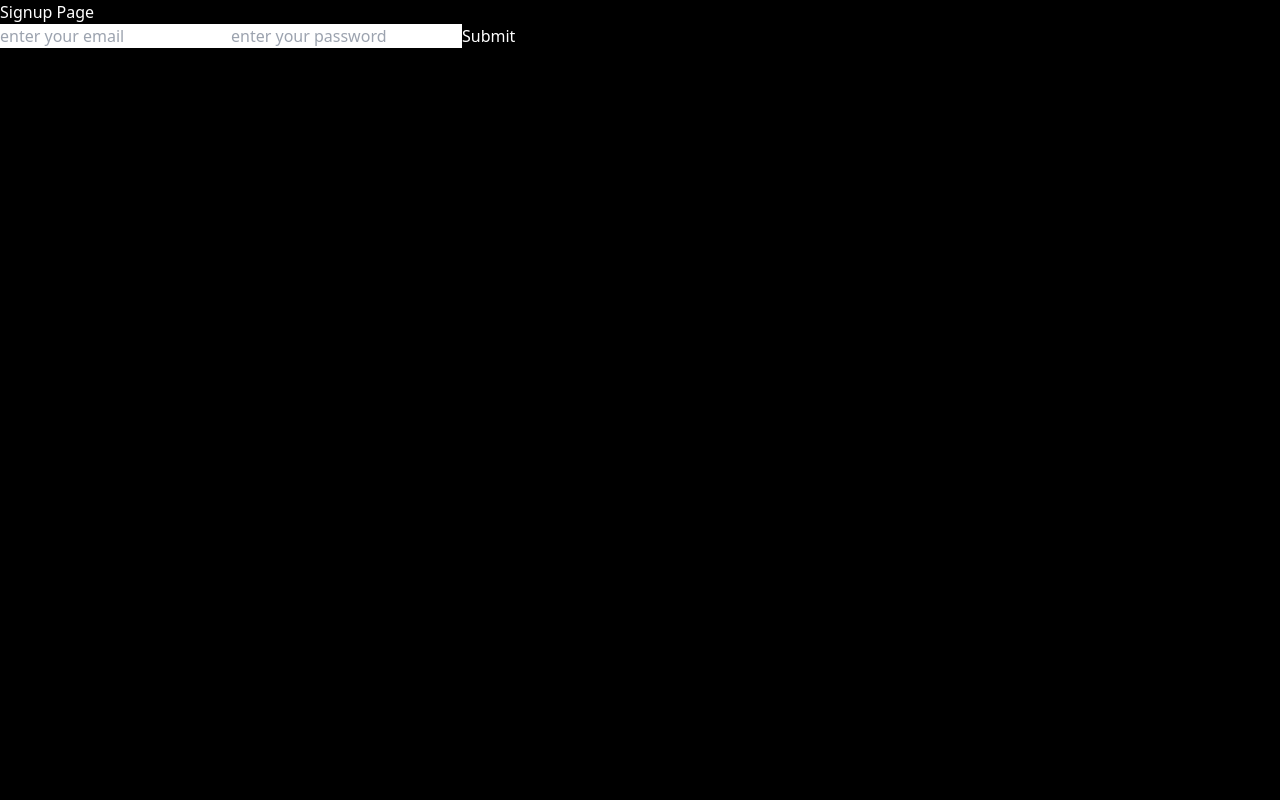
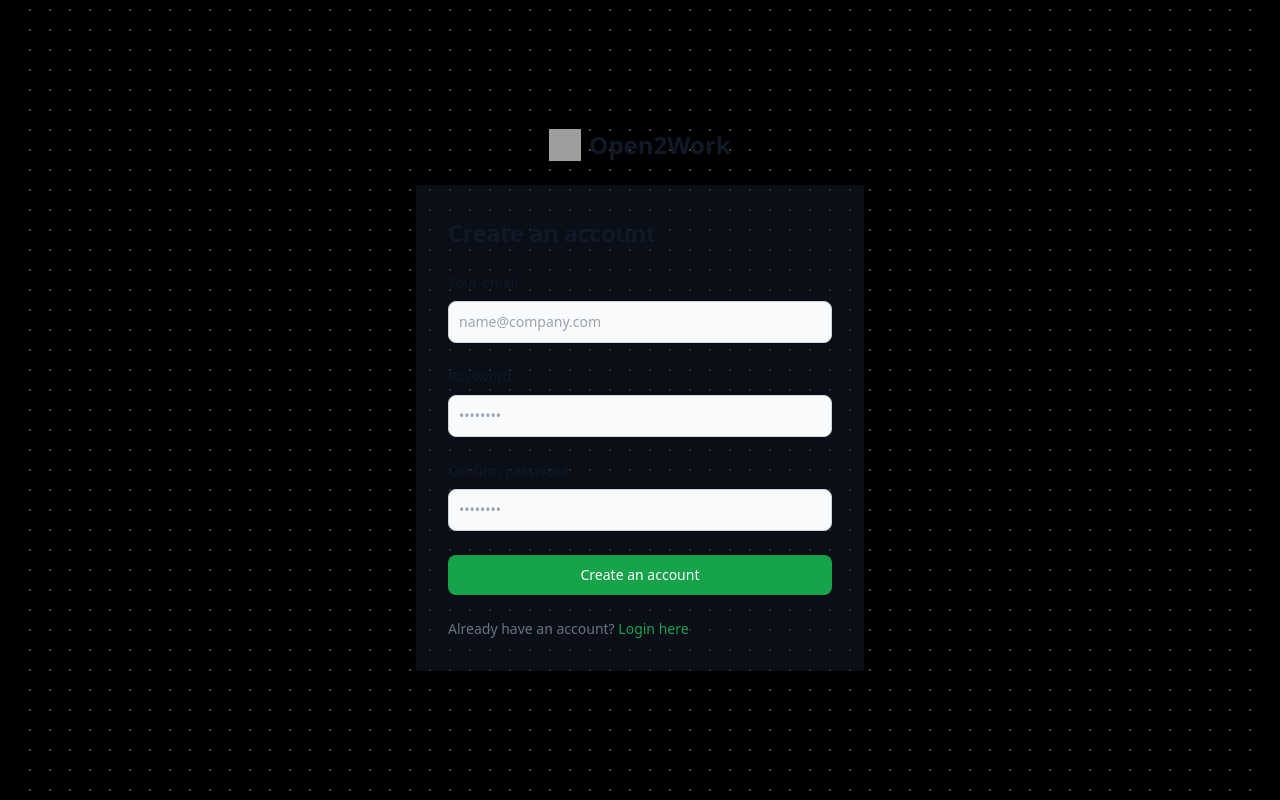
Before and after one commit to krgtm05/open2work, a React (Vite) app in the folder Client/: page /signup in a window 1280 px wide. Built offline with nearby package versions, Linux system fonts and the light colour scheme; sample sign-in values are in the browser's storage; grey boxes are pictures that could not be loaded.

Commit message:
Signup and Login Page UI Completed

```diff
--- a/Client/src/Components/Login/Login.jsx
+++ b/Client/src/Components/Login/Login.jsx
@@ -1,11 +1,12 @@
 import { useState } from "react";
 import axios from "axios";
-import { useNavigate } from "react-router-dom";
+import { useNavigate, Link } from "react-router-dom";
 
 export default function Login() {
   const [email, setEmail] = useState("");
   const [password, setPassword] = useState("");
   const navigate = useNavigate();
+  const isFormValid = email.trim() !== "" && password.trim() !== "";
 
   async function handleOnLoginSubmit() {
     try {
@@ -15,31 +16,86 @@
       });
       localStorage.setItem("token", res.data.token);
       navigate("/feed");
-    } catch{
-      alert("User Not Found");
+    } catch {
+      alert("User Not Found or Invalid Credentials");
       //   console.error("Login failed", error);
     }
   }
   return (
-    <>
-      <h3>Login Page</h3>
+    <section className='bg-dots container'>
+      <div className='flex flex-col items-center justify-center px-6 py-8 mx-auto md:h-screen lg:py-0'>
+        <a
+          href='#'
+          className='flex items-center mb-6 text-2xl font-semibold text-gray-900 dark:text-white'
+        >
+          <img
+            className='w-8 h-8 mr-2'
+            src='https://flowbite.s3.amazonaws.com/blocks/marketing-ui/logo.svg'
+            alt='logo'
+          />
+          Open2Work
+        </a>
+        <div className='w-full bg-gray-900/60 rounded-lg shadow md:mt-0 sm:max-w-md xl:p-0 '>
+          <div className='p-6 space-y-4 md:space-y-6 sm:p-8'>
+            <h1 className='text-xl font-bold leading-tight tracking-tight text-gray-900 md:text-2xl dark:text-white'>
+              Login to continue
+            </h1>
+            <div>
+              <label
+                htmlFor='email'
+                className='block mb-2 text-sm font-medium text-gray-900 dark:text-white'
+              >
+                Your email
+              </label>
               <input
-        type='text'
-        placeholder='enter your email'
+                type='email'
                 name='email'
+                id='email'
+                className='bg-gray-50 border border-gray-300 text-gray-900 text-sm rounded-lg focus:ring-primary-600 focus:border-primary-600 block w-full p-2.5 dark:bg-gray-700 dark:border-gray-600 dark:placeholder-gray-400 dark:text-white dark:focus:ring-blue-500 dark:focus:border-blue-500'
+                placeholder='name@company.com'
+                required
                 value={email}
                 onChange={(e) => setEmail(e.target.value)}
-      ></input>
+              />
+            </div>
+            <div>
+              <label
+                htmlFor='password'
+                className='block mb-2 text-sm font-medium text-gray-900 dark:text-white'
+              >
+                Password
+              </label>
               <input
-        type='text'
-        placeholder='enter your password'
-        name='email'
+                type='password'
+                name='password'
+                id='password'
+                placeholder='••••••••'
+                className='bg-gray-50 border border-gray-300 text-gray-900 text-sm rounded-lg focus:ring-primary-600 focus:border-primary-600 block w-full p-2.5 dark:bg-gray-700 dark:border-gray-600 dark:placeholder-gray-400 dark:text-white dark:focus:ring-blue-500 dark:focus:border-blue-500'
+                required
                 value={password}
                 onChange={(e) => setPassword(e.target.value)}
-      ></input>
-      <button onClick={handleOnLoginSubmit} type='button'>
+              />
+            </div>
+            <button
+              disabled={!isFormValid}
+              onClick={handleOnLoginSubmit}
+              type='submit'
+              className='w-full text-white bg-primary-600 hover:bg-primary-700 focus:ring-4 focus:outline-none focus:ring-primary-300 font-medium rounded-lg text-sm px-5 py-2.5 text-center dark:bg-primary-600 dark:hover:bg-primary-700 dark:focus:ring-primary-800  '
+            >
               Login
             </button>
-    </>
+            <p className='text-sm font-light text-gray-500 dark:text-gray-400'>
+              Don't have an account?{" "}
+              <Link
+                to='/'
+                className='font-medium text-primary-600 hover:underline dark:text-primary-500'
+              >
+                SignUp now
+              </Link>
+            </p>
+          </div>
+        </div>
+      </div>
+    </section>
   );
 }
--- a/Client/src/Components/RoleSelection/RoleSelection.jsx
+++ b/Client/src/Components/RoleSelection/RoleSelection.jsx
@@ -13,7 +13,18 @@
   };
 
   return (
-    <div className='bg-dots container h-screen flex flex-col justify-center items-center text-white bg-red-200.'>
+    <div className='bg-dots container h-screen flex flex-col justify-center items-center text-white'>
+      <a
+        href='/'
+        className='flex items-center mb-6 text-2xl font-semibold text-gray-900 dark:text-white'
+      >
+        <img
+          className='w-8 h-8 mr-2'
+          src='https://flowbite.s3.amazonaws.com/blocks/marketing-ui/logo.svg'
+          alt='logo'
+        />
+        Open2Work
+      </a>
       <div className='w-[80%]'>
         <h3 className='bg-yellow-400 flex justify-around items-center text-black  p-5 rounded-full w-[20%] mb-2'>
           Sign Up as{" "}
@@ -36,7 +47,7 @@
       <div className='grid grid-cols-2 gap-4 w-[80%]'>
         <button
           onClick={() => handleRoleSelect("employer")}
-          className='flex flex-col justify-center items-start bg-gray-900/60 border border-gray-600  col-span-1  rounded p-5 hover:bg-gray-900/90'
+          className='flex flex-col justify-center items-start bg-gray-900/60 border border-gray-600  col-span-1  rounded-lg p-5 hover:bg-gray-900/90'
         >
           <div>
             <svg
@@ -74,7 +85,7 @@
         </button>
         <button
           onClick={() => handleRoleSelect("candidate")}
-          className='flex flex-col justify-center items-start bg-gray-900/60 border border-gray-600  col-span-1  rounded p-5 h-[20rem] hover:bg-gray-900'
+          className='flex flex-col justify-center items-start bg-gray-900/60 border border-gray-600  col-span-1  rounded-lg p-5 h-[20rem] hover:bg-gray-900'
         >
           <div>
             <svg
@@ -113,9 +124,9 @@
         <p className='col-span-2 flex justify-center items-center'>Or</p>
         <button
           onClick={() => handleLogin()}
-          className='bg-green-900 col-span-2 h-[5rem] rounded'
+          className='bg-primary-600 hover:bg-primary-700 col-span-2 h-[3rem] rounded-lg'
         >
-          Already has an account? <br /> Login
+          Already has an account? Login
         </button>
       </div>
     </div>
--- a/Client/src/Components/Signup/SignUp.jsx
+++ b/Client/src/Components/Signup/SignUp.jsx
@@ -1,14 +1,23 @@
 import React from "react";
 import { useState } from "react";
 import axios from "axios";
-import { useNavigate } from "react-router-dom";
+import { useNavigate, Link } from "react-router-dom";
 
 export default function SignUp() {
   const [email, setEmail] = useState("");
   const [password, setPassword] = useState("");
+  const [confirmPassword, setConfirmPassword] = useState("");
+
   const navigate = useNavigate();
 
+  const isFormValid = email.trim() !== "" && password.trim() !== "";
+  const isMatch = password === confirmPassword && password.length > 0;
+
   async function handleOnSignupSubmit() {
+    if (!isMatch) {
+      alert("Password didn't match");
+      return;
+    }
     try {
       const res = await axios.post("/api/signup", {
         email: email,
@@ -23,25 +32,98 @@
     }
   }
   return (
-    <>
-    <h3>Signup Page</h3>
+    <section className='bg-dots container'>
+      <div className='flex flex-col items-center justify-center px-6 py-8 mx-auto md:h-screen lg:py-0'>
+        <a
+          href='#'
+          className='flex items-center mb-6 text-2xl font-semibold text-gray-900 dark:text-white'
+        >
+          <img
+            className='w-8 h-8 mr-2'
+            src='https://flowbite.s3.amazonaws.com/blocks/marketing-ui/logo.svg'
+            alt='logo'
+          />
+          Open2Work
+        </a>
+        <div className='w-full bg-gray-900/60 md:mt-0 sm:max-w-md xl:p-0'>
+          <div className='p-6 space-y-4 md:space-y-6 sm:p-8'>
+            <h1 className='text-xl font-bold leading-tight tracking-tight text-gray-900 md:text-2xl dark:text-white'>
+              Create an account
+            </h1>
+            <div>
+              <label
+                htmlFor='email'
+                className='block mb-2 text-sm font-medium text-gray-900 dark:text-white'
+              >
+                Your email
+              </label>
               <input
-        type='text'
-        placeholder='enter your email'
+                type='email'
                 name='email'
+                id='email'
+                className='bg-gray-50 border border-gray-300 text-gray-900 text-sm rounded-lg focus:ring-primary-600 focus:border-primary-600 block w-full p-2.5 dark:bg-gray-700 dark:border-gray-600 dark:placeholder-gray-400 dark:text-white dark:focus:ring-blue-500 dark:focus:border-blue-500'
+                placeholder='name@company.com'
+                required
                 value={email}
                 onChange={(e) => setEmail(e.target.value)}
-      ></input>
+              />
+            </div>
+            <div>
+              <label
+                htmlFor='password'
+                className='block mb-2 text-sm font-medium text-gray-900 dark:text-white'
+              >
+                Password
+              </label>
               <input
-        type='text'
-        placeholder='enter your password'
-        name='email'
+                type='password'
+                name='password'
+                id='password'
+                placeholder='••••••••'
+                className='bg-gray-50 border border-gray-300 text-gray-900 text-sm rounded-lg focus:ring-primary-600 focus:border-primary-600 block w-full p-2.5 dark:bg-gray-700 dark:border-gray-600 dark:placeholder-gray-400 dark:text-white dark:focus:ring-blue-500 dark:focus:border-blue-500'
+                required
                 value={password}
                 onChange={(e) => setPassword(e.target.value)}
-      ></input>
-      <button onClick={handleOnSignupSubmit} type='button'>
-        Submit
+              />
+            </div>
+            <div>
+              <label
+                htmlFor='confirm-password'
+                className='block mb-2 text-sm font-medium text-gray-900 dark:text-white'
+              >
+                Confirm password
+              </label>
+              <input
+                type='confirm-password'
+                name='confirm-password'
+                id='confirm-password'
+                placeholder='••••••••'
+                className='bg-gray-50 border border-gray-300 text-gray-900 text-sm rounded-lg focus:ring-primary-600 focus:border-primary-600 block w-full p-2.5 dark:bg-gray-700 dark:border-gray-600 dark:placeholder-gray-400 dark:text-white dark:focus:ring-blue-500 dark:focus:border-blue-500'
+                required
+                value={confirmPassword}
+                onChange={(e) => setConfirmPassword(e.target.value)}
+              />
+            </div>
+            <button
+              disabled={!isFormValid}
+              onClick={handleOnSignupSubmit}
+              type='submit'
+              className='w-full text-white bg-primary-600 hover:bg-primary-700 focus:ring-4 focus:outline-none focus:ring-primary-300 font-medium rounded-lg text-sm px-5 py-2.5 text-center dark:bg-primary-600 dark:hover:bg-primary-700 dark:focus:ring-primary-800  '
+            >
+              Create an account
             </button>
-    </>
+            <p className='text-sm font-light text-gray-500 dark:text-gray-400'>
+              Already have an account?{" "}
+              <Link
+                to='/login'
+                className='font-medium text-primary-600 hover:underline dark:text-primary-500'
+              >
+                Login here
+              </Link>
+            </p>
+          </div>
+        </div>
+      </div>
+    </section>
   );
 }
```
Also changed, not shown: Client/tailwind.config.js (+16 -0 lines). Lines whose indentation alone changed are shown as unchanged.
